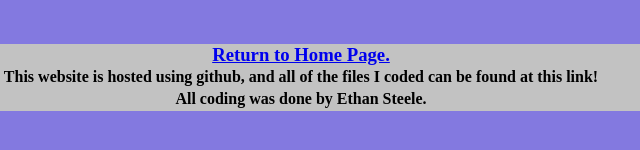
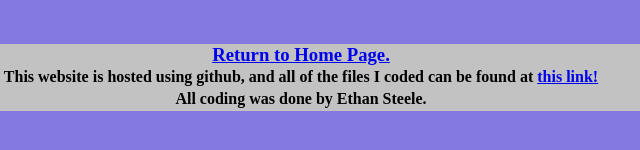
Before and after one commit to EthanSteele06/EthanSteele06.github.io, a plain HTML site: page assets.html in a window 1280 px wide. Shown: the part 228-378 px from the top of the page, 339-979 px from the left. Drawn offline with Linux system fonts and the light colour scheme.

Commit message:
Update assets.html

```diff
--- a/assets.html
+++ b/assets.html
@@ -9,7 +9,7 @@
     <h1> All assets used in the making of this website! </h1>
     <h3> <a href="index.html"> Return to Home Page. </a> </h3>
 
-    <h4> This website is hosted using github, and all of the files I coded can be found at this link! </h4>
+    <h4> This website is hosted using github, and all of the files I coded can be found at <a href = "https://github.com/EthanSteele06/EthanSteele06.github.io"> this link! </a></h4>
 
     <h4> All coding was done by Ethan Steele.</h4>
 </body>
```
